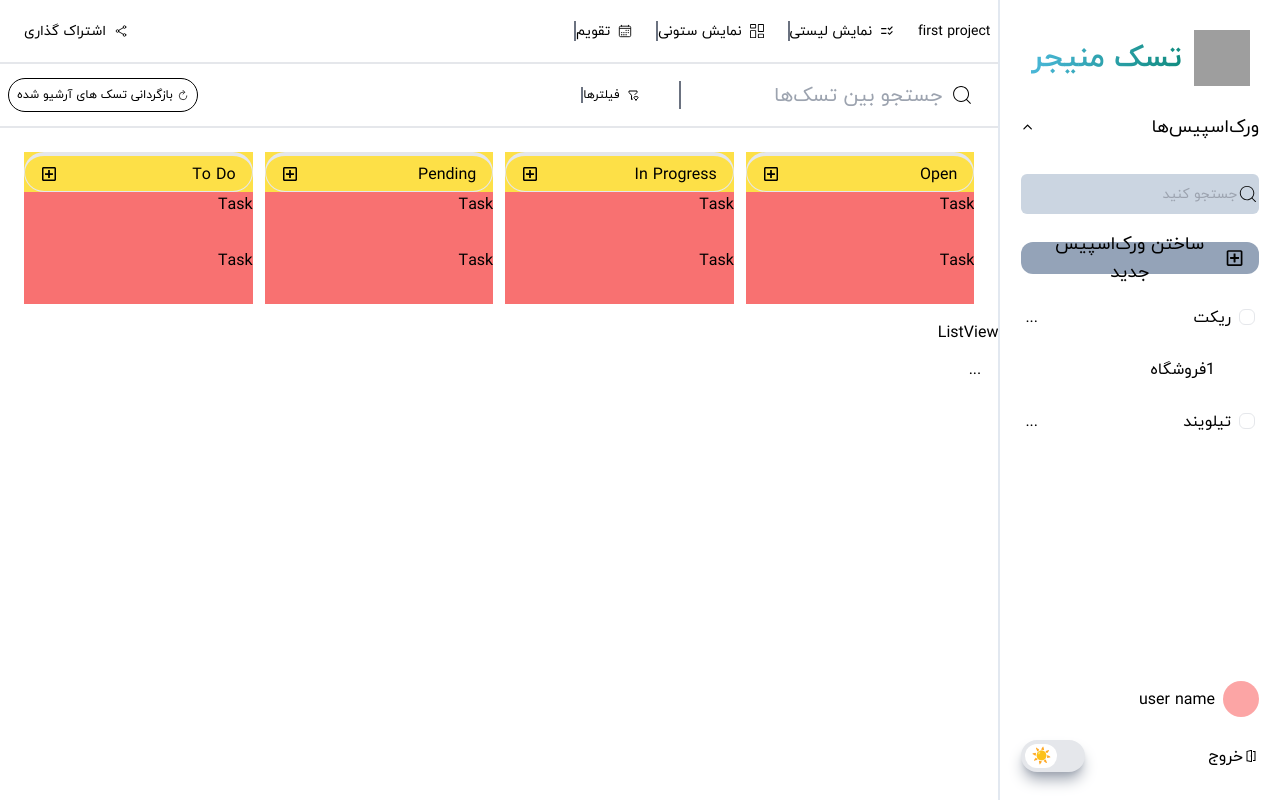
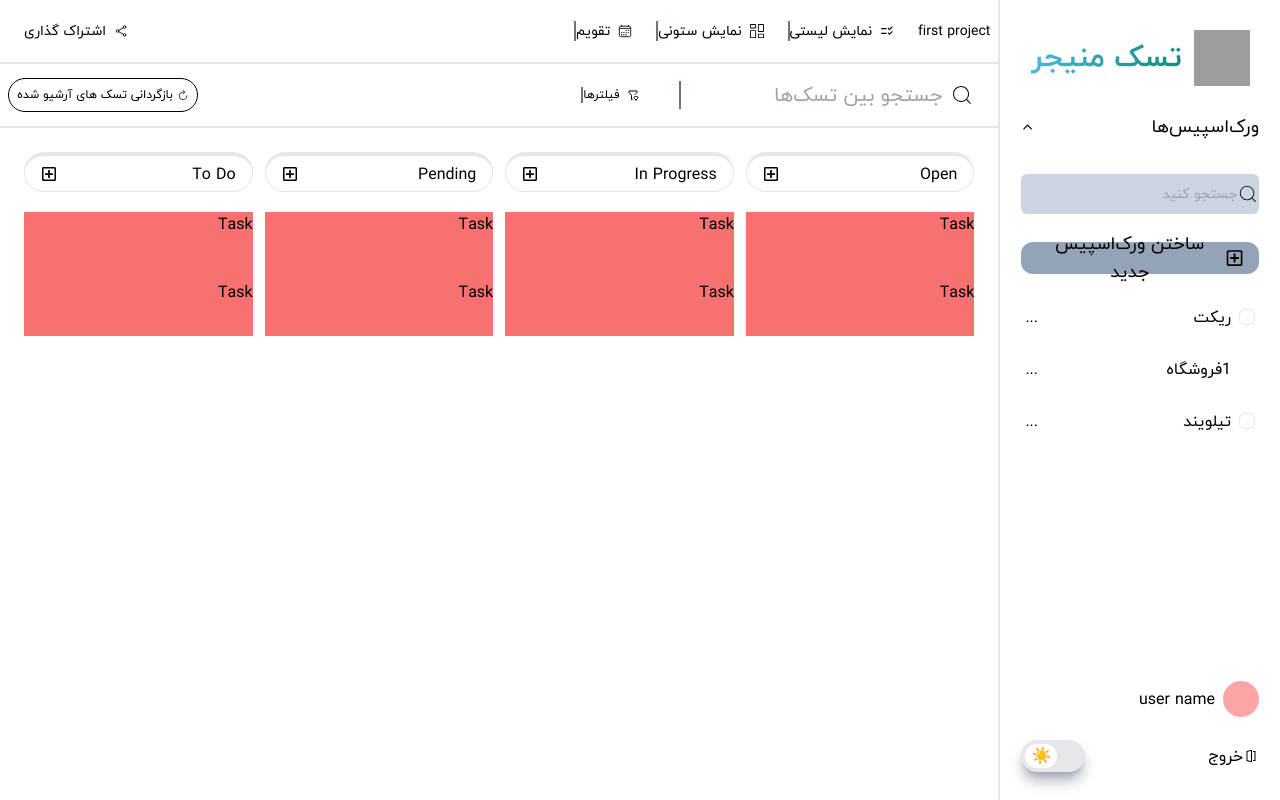
Before and after one commit to mahsanajafii/Task-Manager, a React (Vite) app: page /board/list in a window 1280 px wide. Both pictures are taken after a click on the element "ریکت". Built offline with nearby package versions, Linux system fonts and the light colour scheme; grey boxes are pictures that could not be loaded.

Commit message:
Minor changes

```diff
--- a/src/components/boards/columnview/ColumnView.tsx
+++ b/src/components/boards/columnview/ColumnView.tsx
@@ -1,5 +1,5 @@
 import useAllTasksStore from "../../../stores/allTasksStore";
-import Column from "../../column/Column";
+import HeaderColumn from "../../headerColumn/HeaderColumn";
 import Task from "../../task/Task";
 
 const ColumnView = () => {
@@ -14,9 +14,9 @@ const ColumnView = () => {
   return (
     <div className="flex py-4 px-6 justify-between gap-3 items-center">
       {listOfColumn.map((item) => (
-        <div className="flex w-1/4 bg-yellow-300 overflow-y-auto flex-col items-center justify-center">
-        <Column item={item} />
-        <div className="bg-red-400 overflow-y-auto w-full">
+        <div className="flex w-1/4 overflow-y-hidden h-[600px] flex-col items-center justify-start gap-5">
+        <HeaderColumn item={item} />
+        <div className=" overflow-y-auto gap-3 bg-red-400 flex flex-col items-center w-full">
 
         {allTasks.map((task)=>(
             <Task/>
--- a/src/components/column/Column.tsx
+++ b/src/components/headerColumn/HeaderColumn.tsx
@@ -4,7 +4,7 @@ interface IColumnProps {
   title: string;
   color: string;
 }
-const Column: React.FC<IColumnProps> = ({ item }) => {
+const HeaderColumn: React.FC<IColumnProps> = ({ item }) => {
   return (
     <div
       className={` p-4 flex items-center justify-between h-10 text-center border border-t-4 border-solid border-${item.color} rounded-3xl  w-full`}
@@ -15,4 +15,4 @@ const Column: React.FC<IColumnProps> = ({ item }) => {
   );
 };
 
-export default Column;
+export default HeaderColumn;
--- a/src/components/sidemenu/SideMenu.tsx
+++ b/src/components/sidemenu/SideMenu.tsx
@@ -112,7 +112,7 @@ function SideMenu() {
             ساختن ورک‌اسپیس جدید
           </button>
         </div>
-        <div className=" relative h-[370px] overflow-y overflow-x-visible z-0 scrollbar-thin scrollbar-track-transparent scrollbar-thumb-transparent">
+        <div className=" relative h-[370px] overflow-x-visible  scrollbar-thin scrollbar-track-transparent scrollbar-thumb-transparent">
           <WorkSpaces allTasks={allTasks} />
         </div>
       </div>
--- a/src/components/task/Task.tsx
+++ b/src/components/task/Task.tsx
@@ -1,8 +1,5 @@
+const Task = () => {
+  return <div className="w-full h-14">Task</div>;
+};
 
-const Task = () => {
-  return (
-    <div className="w-full h-14">Task</div>
-  )
-}
-
-export default Task
+export default Task;
--- a/src/components/workspace/WorkSpaces.tsx
+++ b/src/components/workspace/WorkSpaces.tsx
@@ -64,23 +64,25 @@ const WorkSpaces: React.FC<IWorkSpacesProps> = ({ allTasks }) => {
             <button onClick={() => handelMenu(task.id, "project")}>...</button>
           </div>
           {activeKeys.has(index) && (
-            <ul className=" px-10">
+            <ul className="pr-6 w-full">
               {task.projectList && task.projectList.length > 0 ? (
                 task.projectList.map((project) => (
                   <li
                     key={project.id}
                     onClick={handelProject}
-                    className={` overflow-x-visible hover:bg-green-100 p-1 rounded-md w-full gap-[169px] cursor-pointer flex flex-row justify-between items-center
+                    className={` overflow-x-visible hover:bg-green-100 p-1 rounded-md w-full cursor-pointer
                       ${
                         activeKeys.has(index)
                           ? "opacity-100 translate-x-0"
                           : "opacity-0 translate-x-48"
                       }`}
                   >
-                    <span>{project.projectTitle}</span>
+                    <span className=" flex flex-row justify-between items-center">
+                    <p>{project.projectTitle}</p>
                     <button onClick={() => handelMenu(project.id, "task")}>
                       ...
                     </button>
+                    </span>
                   </li>
                 ))
               ) : (
```
